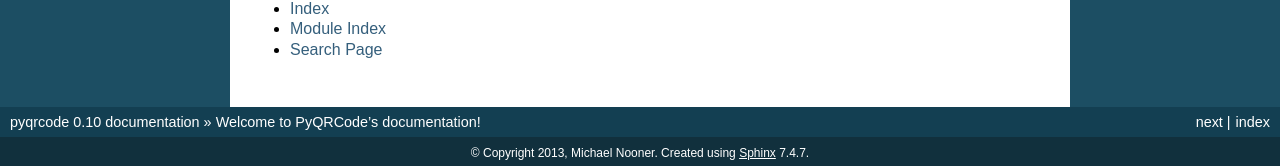
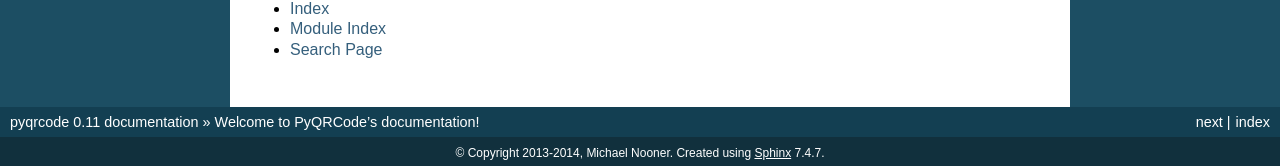
Before and after one commit to mnooner256/pyqrcode, a Sphinx documentation site: the page built from docs/index.rst, in a window 1280 px wide and 900 px high, scrolled down 622 px. Shown: the part 731-897 px from the top of the window. Built offline with Sphinx 7.4.7, drawn with Linux system fonts in a browser that asks for light colours; some of the changed text lies outside the part shown.

Commit message:
Forgot to update the docs version number

```diff
--- a/docs/conf.py
+++ b/docs/conf.py
@@ -42,16 +42,16 @@ master_doc = 'index'
 
 # General information about the project.
 project = 'pyqrcode'
-copyright = '2013, Michael Nooner'
+copyright = '2013-2014, Michael Nooner'
 
 # The version info for the project you're documenting, acts as replacement for
 # |version| and |release|, also used in various other places throughout the
 # built documents.
 #
 # The short X.Y version.
-version = '0.10'
+version = '0.11'
 # The full version, including alpha/beta/rc tags.
-release = '0.10'
+release = '0.11'
 
 # The language for content autogenerated by Sphinx. Refer to documentation
 # for a list of supported languages.
```
